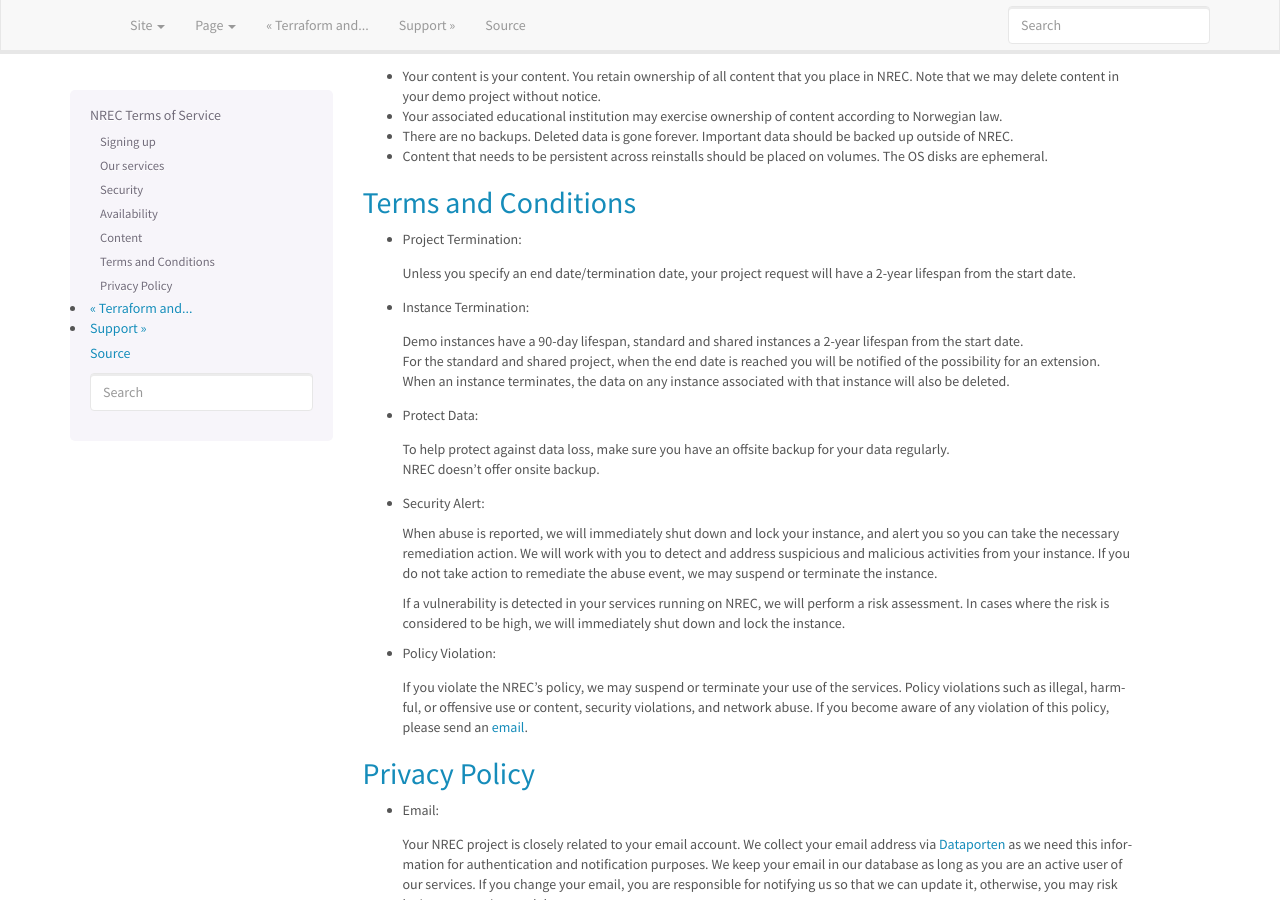
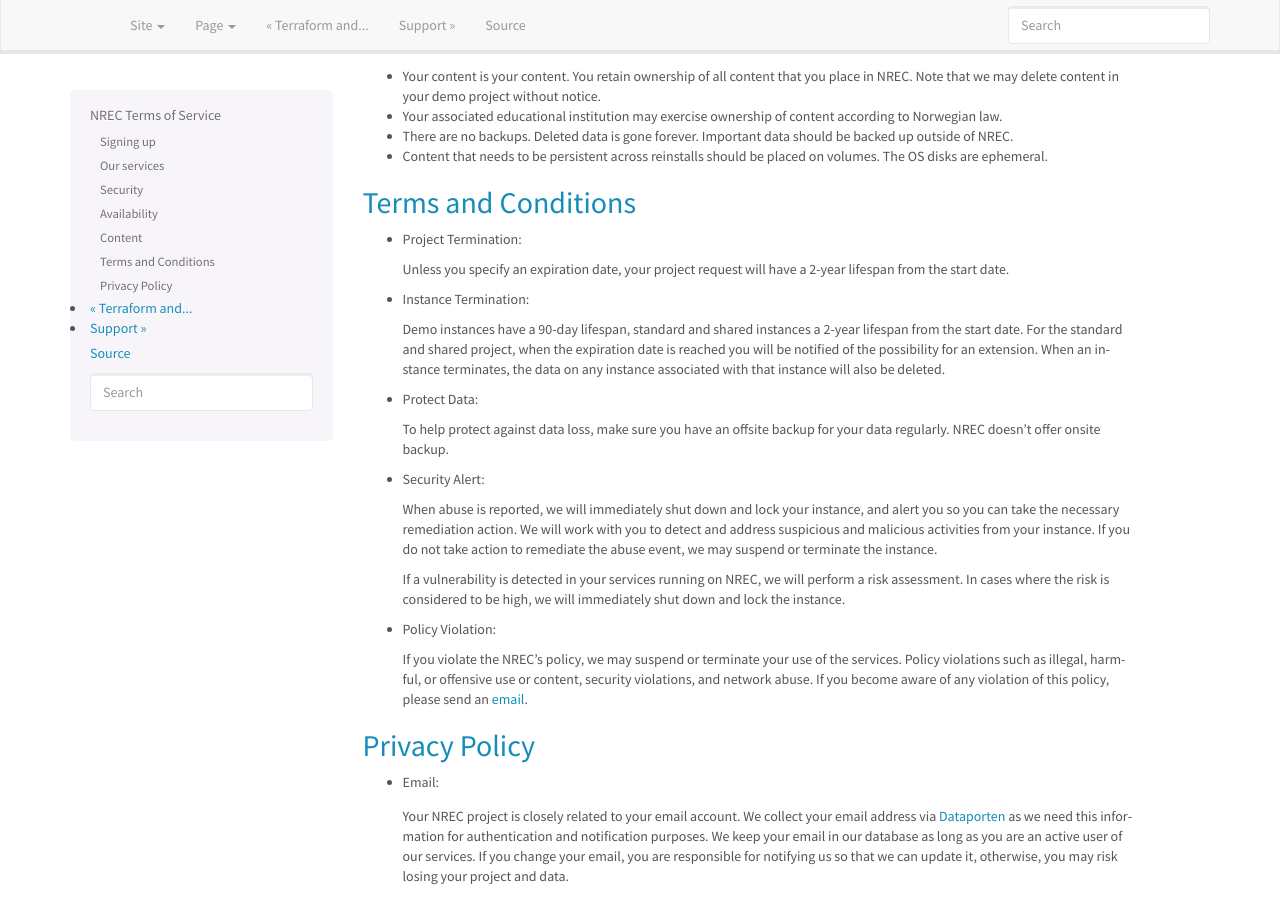
Before and after one commit to norcams/docs-enduser, a Sphinx documentation site: the page built from docs/terms-of-service.rst, in a window 1280 px wide and 900 px high, scrolled down 1600 px. Built offline with Sphinx 7.4.7, drawn with Linux system fonts in a browser that asks for light colours; some of the changed text lies outside the part shown.

Commit message:
end date -> expiration date

```diff
--- a/docs/hpc.rst
+++ b/docs/hpc.rst
@@ -3,7 +3,7 @@
 (BETA) High-Performance Computing (HPC)
 =======================================
 
-Last changed: |date|
+Last changed: 2022-08-17
 
 .. contents::
 
@@ -111,8 +111,6 @@ change in the future:
 * We want "pure" HPC projects for easier resource control. To use the
   HPC infrastructure, `apply for an HPC project`_.
 
-* HPC projects must have an end date.
-
 * The HPC resources must be used. Having instances running idle is not
   acceptable in the HPC infrastructure.
 
--- a/docs/terms-of-service.rst
+++ b/docs/terms-of-service.rst
@@ -154,18 +154,22 @@ Terms and Conditions
 
 * Project Termination:
 
-  | Unless you specify an end date/termination date, your project request will have a 2-year lifespan from the start date.
+  Unless you specify an expiration date, your project request will
+  have a 2-year lifespan from the start date.
 
 * Instance Termination:
 
-  | Demo instances have a 90-day lifespan, standard and shared instances a 2-year lifespan from the start date.
-  | For the standard and shared project, when the end date is reached you will be notified of the possibility for an extension.
-  | When an instance terminates, the data on any instance associated with that instance will also be deleted.
+  Demo instances have a 90-day lifespan, standard and shared instances
+  a 2-year lifespan from the start date. For the standard and
+  shared project, when the expiration date is reached you will be
+  notified of the possibility for an extension. When an instance
+  terminates, the data on any instance associated with that instance
+  will also be deleted.
 
 * Protect Data:
 
-  | To help protect against data loss, make sure you have an offsite backup for your data regularly.
-  | NREC doesn't offer onsite backup.
+  To help protect against data loss, make sure you have an offsite
+  backup for your data regularly. NREC doesn't offer onsite backup.
 
 * Security Alert:
 
@@ -183,7 +187,11 @@ Terms and Conditions
 
 * Policy Violation:
 
-  | If you violate the NREC's policy, we may suspend or terminate your use of the services. Policy violations such as illegal, harmful, or offensive use or content, security violations, and network abuse. If you become aware of any violation of this policy, please send an email_.
+  If you violate the NREC's policy, we may suspend or terminate your
+  use of the services. Policy violations such as illegal, harmful, or
+  offensive use or content, security violations, and network abuse. If
+  you become aware of any violation of this policy, please send an
+  email_.
 
 Privacy Policy
 --------------
--- a/docs/vgpu.rst
+++ b/docs/vgpu.rst
@@ -39,8 +39,6 @@ change in the future:
 
 * We want "pure" vGPU projects for easier resource control. To use the
   vGPU infrastructure, `apply for an vGPU project`_.
-
-* vGPU projects must have an end date.
 
 * The vGPU resources must be used. Having instances running idle is not
   acceptable in the vGPU infrastructure.
```
Also changed, not shown: other parts of docs/terms-of-service.rst (+1 -1 lines), other parts of docs/vgpu.rst (+1 -1 lines).
